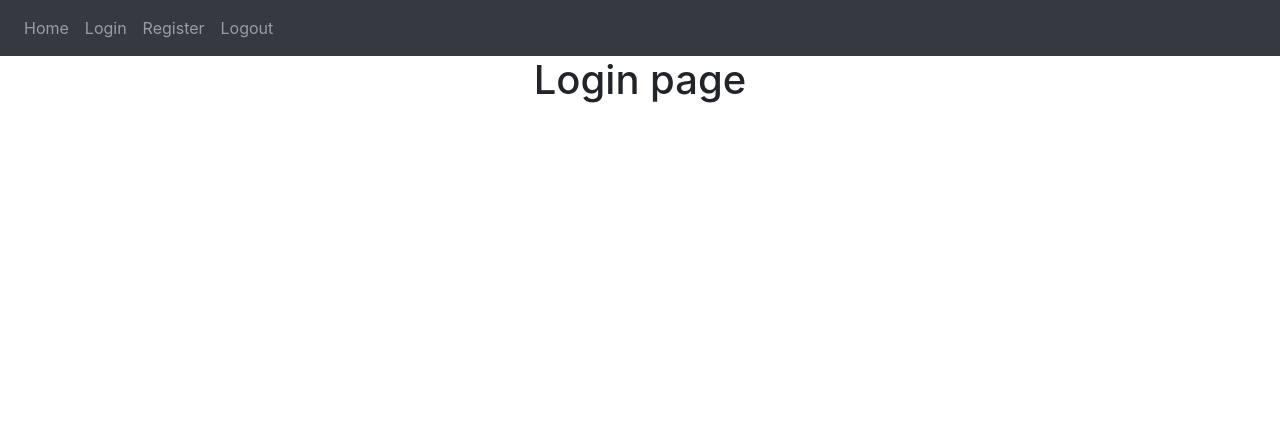
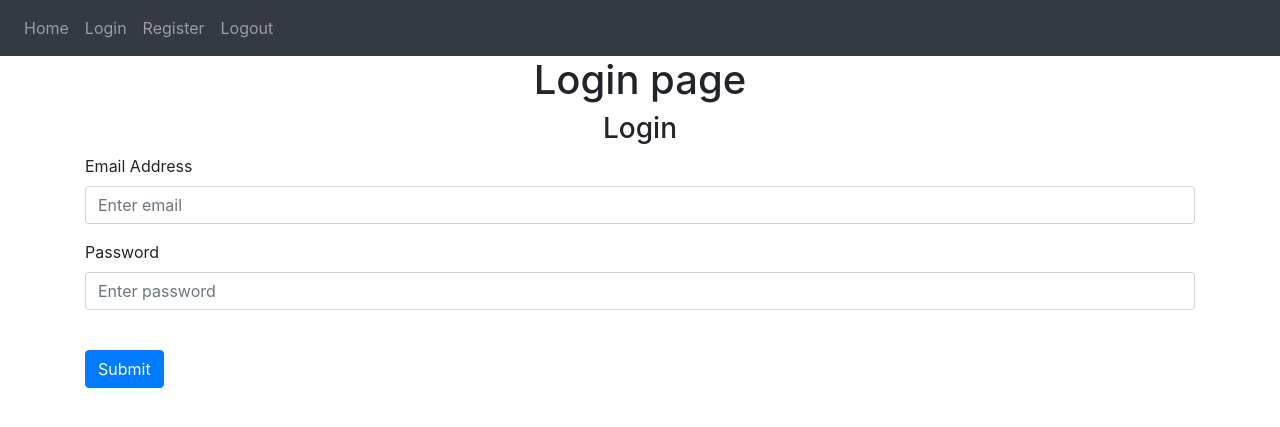
Before and after one commit to GeorgeBodea/Server-Launcher, a Flask app: page /login in a window 1280 px wide. Shown: the top 427 px of the page. Run offline with Flask 3, Linux system fonts and the light colour scheme; some libraries are stand-ins or nearby versions.

Commit message:
Added login elements

```diff
--- a/website/templates/login.html
+++ b/website/templates/login.html
@@ -4,4 +4,22 @@
 
 {% block content %}
 <h1 align="center" > Login page </h1>
+<form method="POST">
+    <h3 align="center">Login</h3>
+
+    <div class="form-group">
+        <label for="email">Email Address</label>
+        <input type="email" class="form-control" id="email" name="email" placeholder="Enter email"/>
+    </div>
+
+    <div class="form-group">
+        <label for="password">Password</label>
+        <input type="text" class="form-control" id="password" name="password" placeholder="Enter password"/>
+    </div>
+
+    </br>
+
+    <button type="submit" class="btn btn-primary"/>Submit</button>
+
+</form>
 {% endblock %}
```
